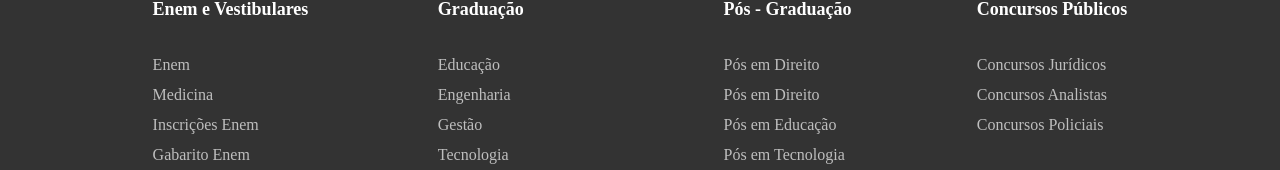
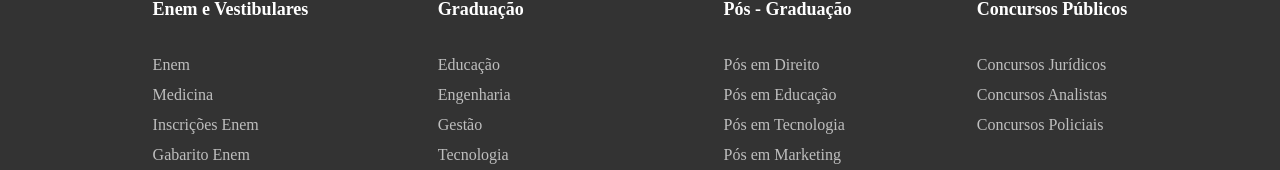
Before and after one commit to claranocito/projeto-cronograma, a React (Vite) app: page / in a window 1280 px wide. Shown: the part 4269-4439 px from the top of the page. Built offline with nearby package versions, Linux system fonts and the light colour scheme; a web font is replaced by a local one.

Commit message:
delete one link

```diff
--- a/src/components/Products/index.jsx
+++ b/src/components/Products/index.jsx
@@ -34,7 +34,6 @@ const Products = () => {
             <h2 className='h2-products'>Pós - Graduação</h2>
             <ul className='list'>
                 <li>Pós em Direito</li>
-                <li>Pós em Direito</li>
                 <li>Pós em Educação</li>
                 <li>Pós em Tecnologia</li>
                 <li>Pós em Marketing</li>
```
